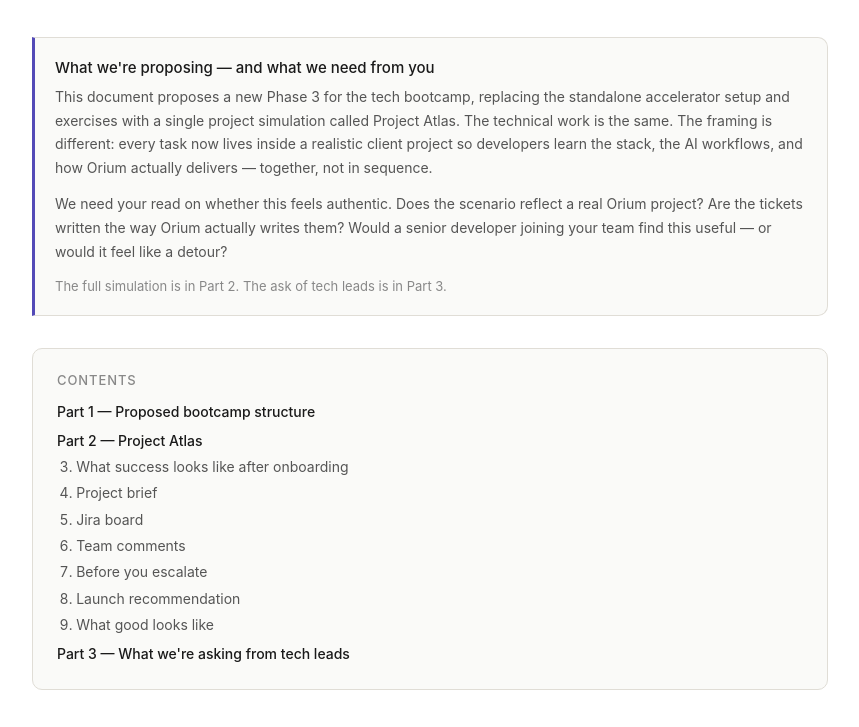
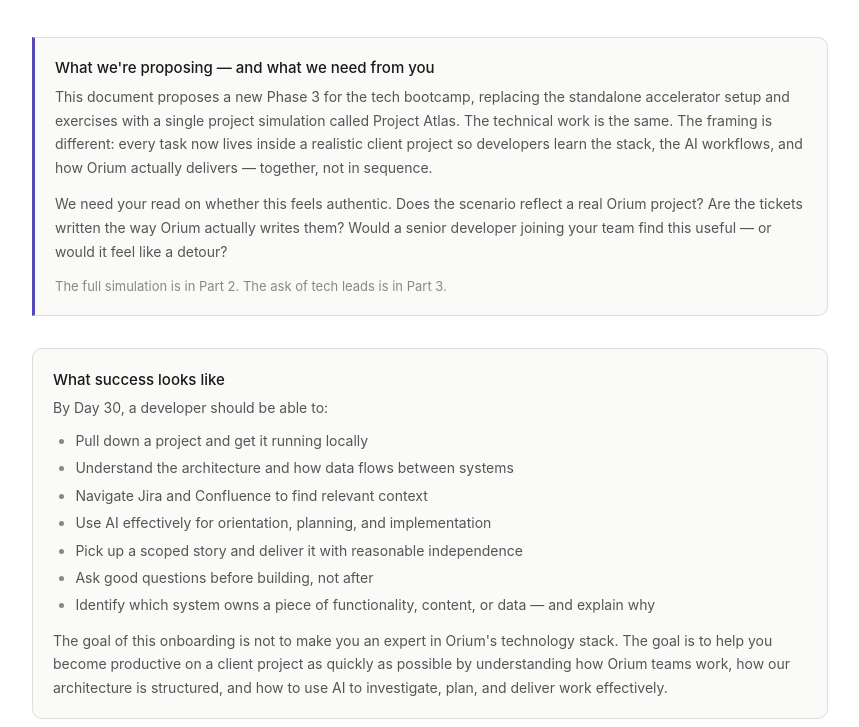
Before and after one commit to LindseyColquhoun13/Project-Atlas, a plain HTML site: page index.html in a window 1280 px wide. Shown: the part 155-882 px from the top of the page, without its empty margins (210-1069 px from the left). Drawn offline with Linux system fonts and the light colour scheme.

Commit message:
Revise onboarding details and AI tool usage
Updated onboarding content to clarify expectations and AI usage.

```diff
--- a/index.html
+++ b/index.html
@@ -145,9 +145,25 @@
   <p style="margin-top: 6px; font-size: 13px; color: var(--text-tertiary);">The full simulation is in Part 2. The ask of tech leads is in Part 3.</p>
 </div>
 
+<div class="card" style="margin-bottom: 1.5rem; background: var(--surface); border-color: var(--border);">
+  <div class="card-title">What success looks like</div>
+  <p style="margin-bottom: 10px;">By Day 30, a developer should be able to:</p>
+  <ul style="margin: 0;">
+    <li>Pull down a project and get it running locally</li>
+    <li>Understand the architecture and how data flows between systems</li>
+    <li>Navigate Jira and Confluence to find relevant context</li>
+    <li>Use AI effectively for orientation, planning, and implementation</li>
+    <li>Pick up a scoped story and deliver it with reasonable independence</li>
+    <li>Ask good questions before building, not after</li>
+    <li>Identify which system owns a piece of functionality, content, or data — and explain why</li>
+  </ul>
+  <p style="margin-top: 12px; font-size: 14px; color: var(--text-secondary);">The goal of this onboarding is not to make you an expert in Orium's technology stack. The goal is to help you become productive on a client project as quickly as possible by understanding how Orium teams work, how our architecture is structured, and how to use AI to investigate, plan, and deliver work effectively.</p>
+</div>
+
 <div class="toc">
   <h3>Contents</h3>
   <ol>
+    <li class="phase">What success looks like</li>
     <li class="phase">Part 1 — Proposed bootcamp structure</li>
     <li class="phase">Part 2 — Project Atlas</li>
     <li>What success looks like after onboarding</li>
@@ -277,7 +293,7 @@
 
   <div class="card" style="margin-top: 10px; border-left: 3px solid var(--teal-600); border-radius: 0 10px 10px 0;">
     <div class="card-title">How Orium teams work</div>
-    <p>Orium projects are collaborative by default. PMs, designers, developers, and tech leads work together to move work forward. You're not expected to have every answer on day one. You are expected to identify ambiguity, ask thoughtful questions, and bring recommendations — not just problems.</p>
+    <p>Orium projects are collaborative by default. PMs, designers, developers, and tech leads work together to move work forward. You're not expected to have every answer on day one. You are expected to identify ambiguity, ask thoughtful questions, communicate risk early, and bring recommendations — not just problems.</p>
   </div>
 
   <div class="card" style="margin-top: 10px; border-left: 3px solid var(--gray-400); border-radius: 0 10px 10px 0;">
@@ -304,7 +320,7 @@
 <div class="section">
   <h3>Project brief</h3>
   <div class="card" style="border-left: 3px solid var(--purple-600); border-radius: 0 10px 10px 0; margin-bottom: 1.25rem;">
-    <div class="card-title">Use the right AI tool for the task</div>
+    <div class="card-title">How Orium developers use AI</div>
     <p>Today, many Orium developers use Claude for reasoning, planning, debugging, and long-context work — orientation, understanding architecture, drafting tickets. For everyday coding and autocomplete, GitHub Copilot inside VS Code. For repo-wide refactoring or navigating unfamiliar codebases, Cursor.</p>
     <p style="margin-top: 6px;">The general principle: AI is most useful when the task has enough context to work with. For agents specifically — watch the output, keep tasks small, and validate everything. Token cost and time cost are real.</p>
   </div>
```
